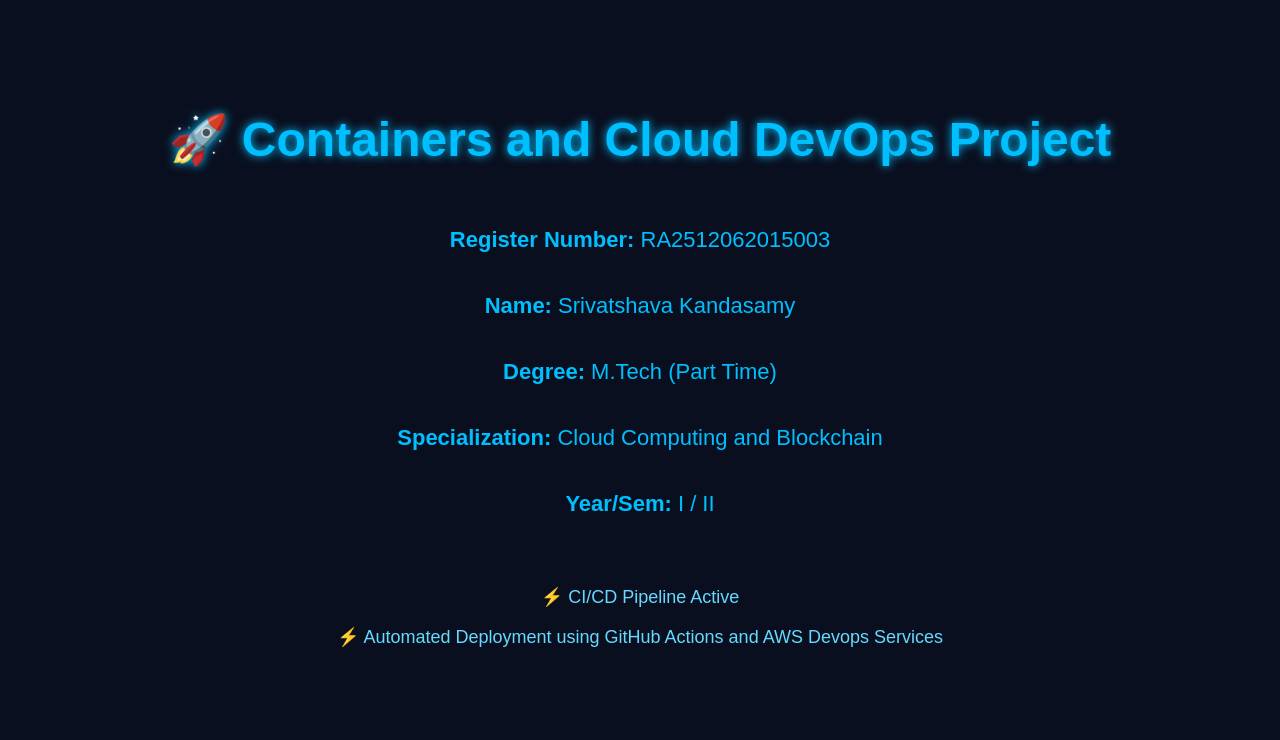
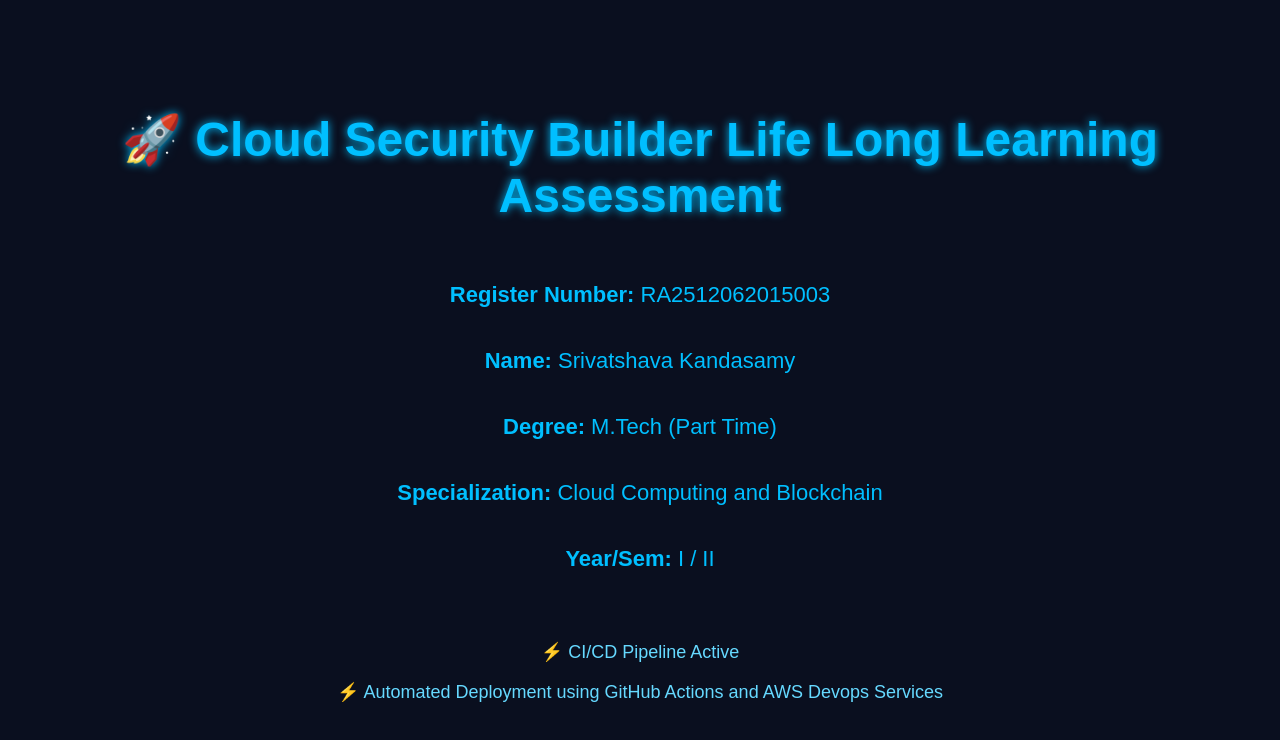
Before and after one commit to SRIVATSHAVA/containers_cloud_devops_project, a plain HTML site: page index.html in a window 1280 px wide. Drawn offline with Linux system fonts and the light colour scheme.

Commit message:
Cloud Security Builder

```diff
--- a/index.html
+++ b/index.html
@@ -7,7 +7,7 @@
 
     <div style="padding-top:80px;">
         <h1 style="font-size:48px; text-shadow:0 0 10px #00bfff;">
-            🚀 Containers and Cloud DevOps Project
+            🚀 Cloud Security Builder Life Long Learning Assessment
         </h1>
 
         <div style="margin-top:50px; font-size:22px; line-height:2;">
```
